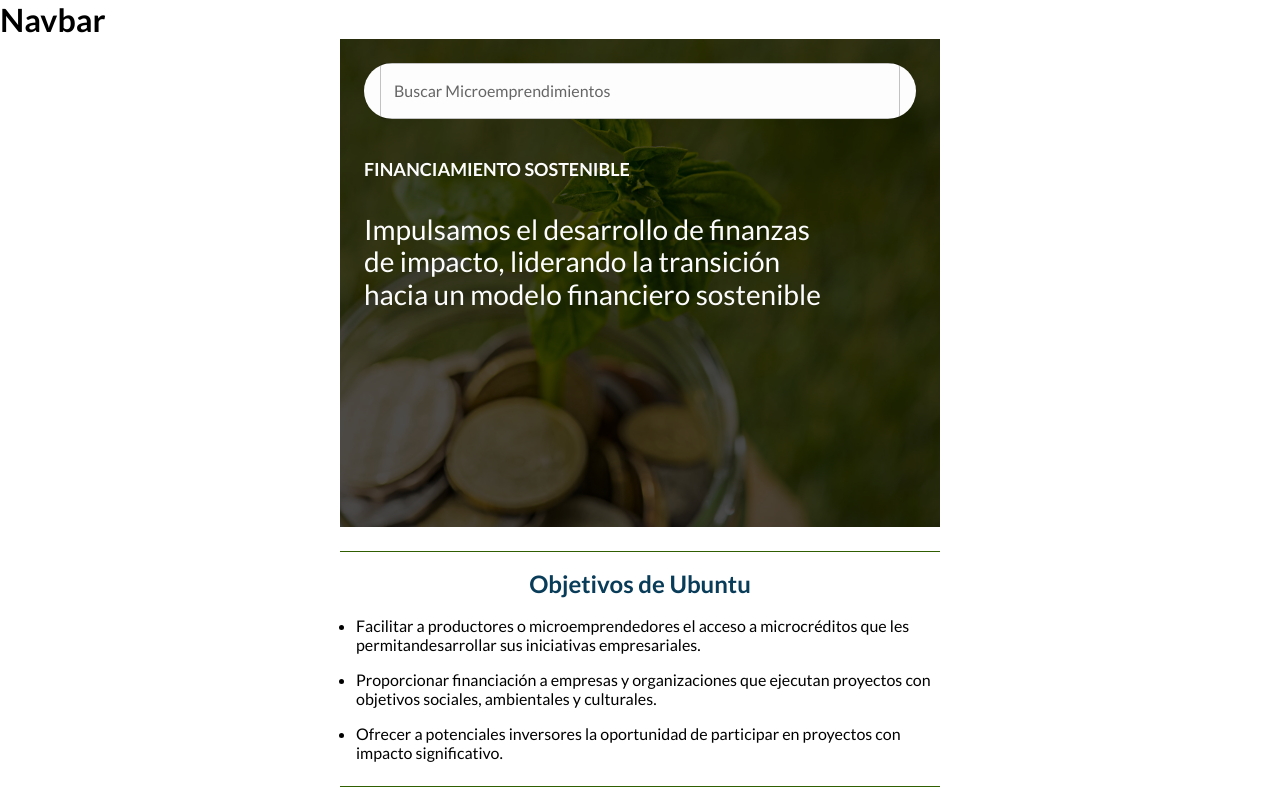
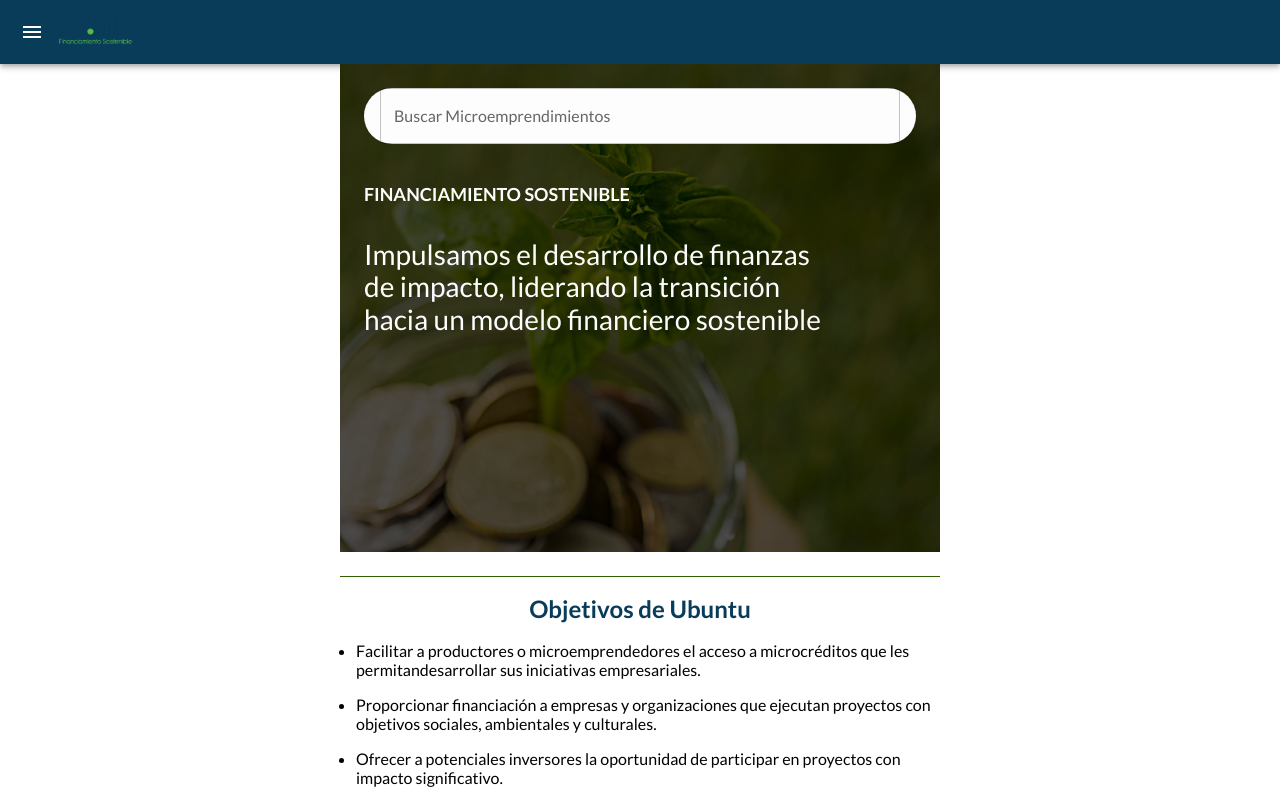
Before and after one commit to zEstebanz/Ubuntu-Semillero, a React (Vite) app: page / in a window 1280 px wide. Shown: the top 800 px of the page. Built offline with nearby package versions, Linux system fonts and the light colour scheme.

Commit message:
Navbar in proccess

```diff
--- a/src/components/Layout.jsx
+++ b/src/components/Layout.jsx
@@ -1,9 +1,10 @@
 import { Outlet, ScrollRestoration } from "react-router-dom";
+import NavBar from "./NavBar";
 
 export const Layout = () => {
   return (
     <>
-      <h1>Navbar</h1>
+      <NavBar />
       <ScrollRestoration />
       <Outlet />
     </>
--- /dev/null
+++ b/src/components/NavBar.jsx
@@ -0,0 +1,45 @@
+import { Menu } from "@mui/icons-material";
+import {
+  AppBar,
+  Box,
+  Drawer,
+  IconButton,
+  Toolbar,
+  Typography,
+} from "@mui/material";
+import { useState } from "react";
+import logo from "../assets/logoUbuntu.png";
+
+function NavBar() {
+  const [open, setOpen] = useState(false);
+  return (
+    /*     <Box component="nav" display="flex" width="100%">
+      <IconButton onClick={() => setOpen(open)}>
+        <Menu height="6rem" />
+      </IconButton>
+      <Box right="-24%" position="relative">
+        <img src={logo} alt="logo-ubuntu" />
+      </Box>
+      <Drawer open={open} onClose={() => setOpen(false)}></Drawer>
+    </Box> */
+
+    <AppBar position="static">
+      <Toolbar>
+        <IconButton edge="start" color="inherit" aria-label="menu">
+          <Menu />
+        </IconButton>
+        <Box
+          sx={{
+            flexGrow: 1,
+          }}
+        >
+          <Typography variant="h6">
+            <img src={logo} alt="Logo" height="40" />
+          </Typography>
+        </Box>
+      </Toolbar>
+    </AppBar>
+  );
+}
+
+export default NavBar;
```
Also changed, not shown: src/assets/logoUbuntu.png (added).
